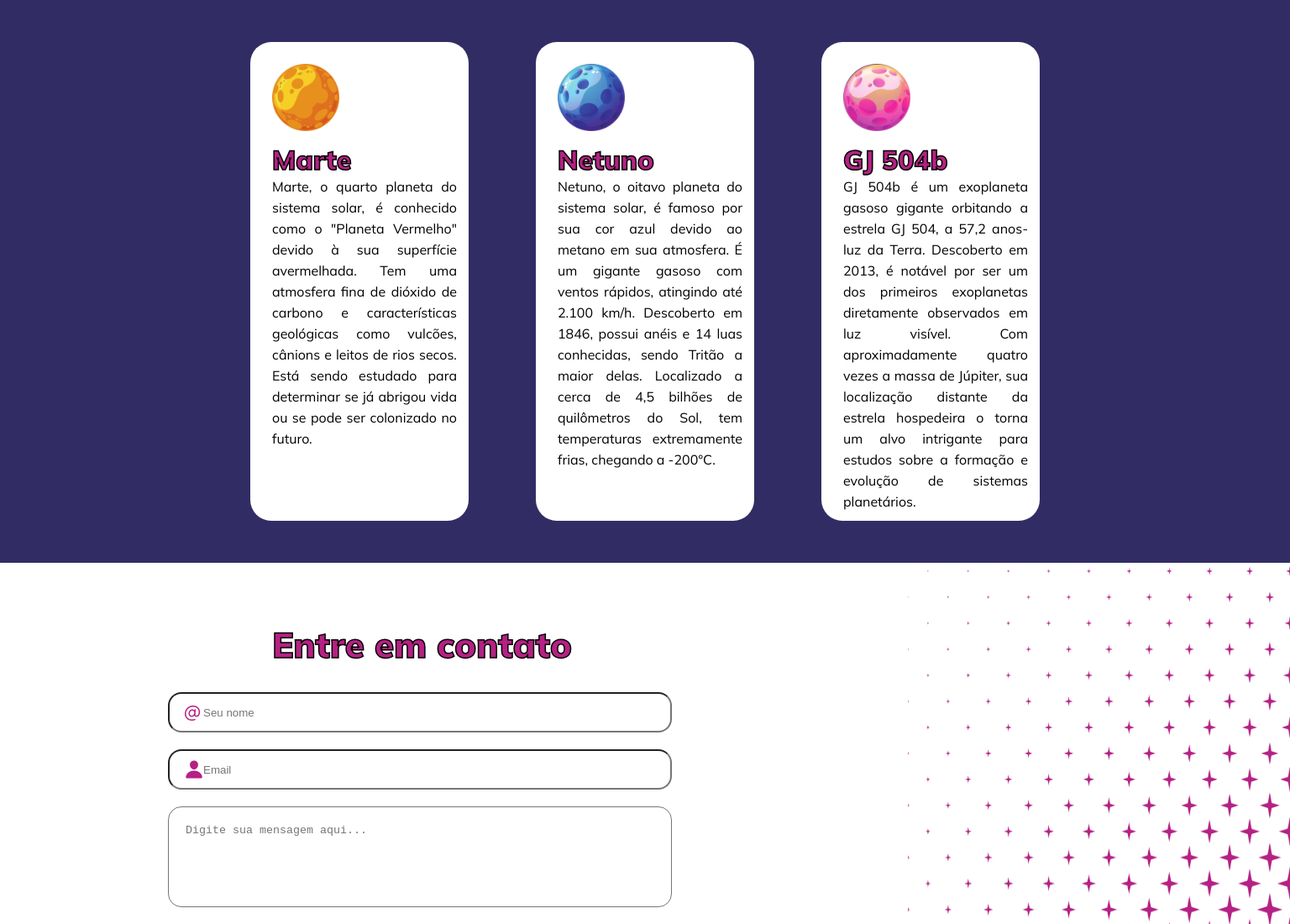
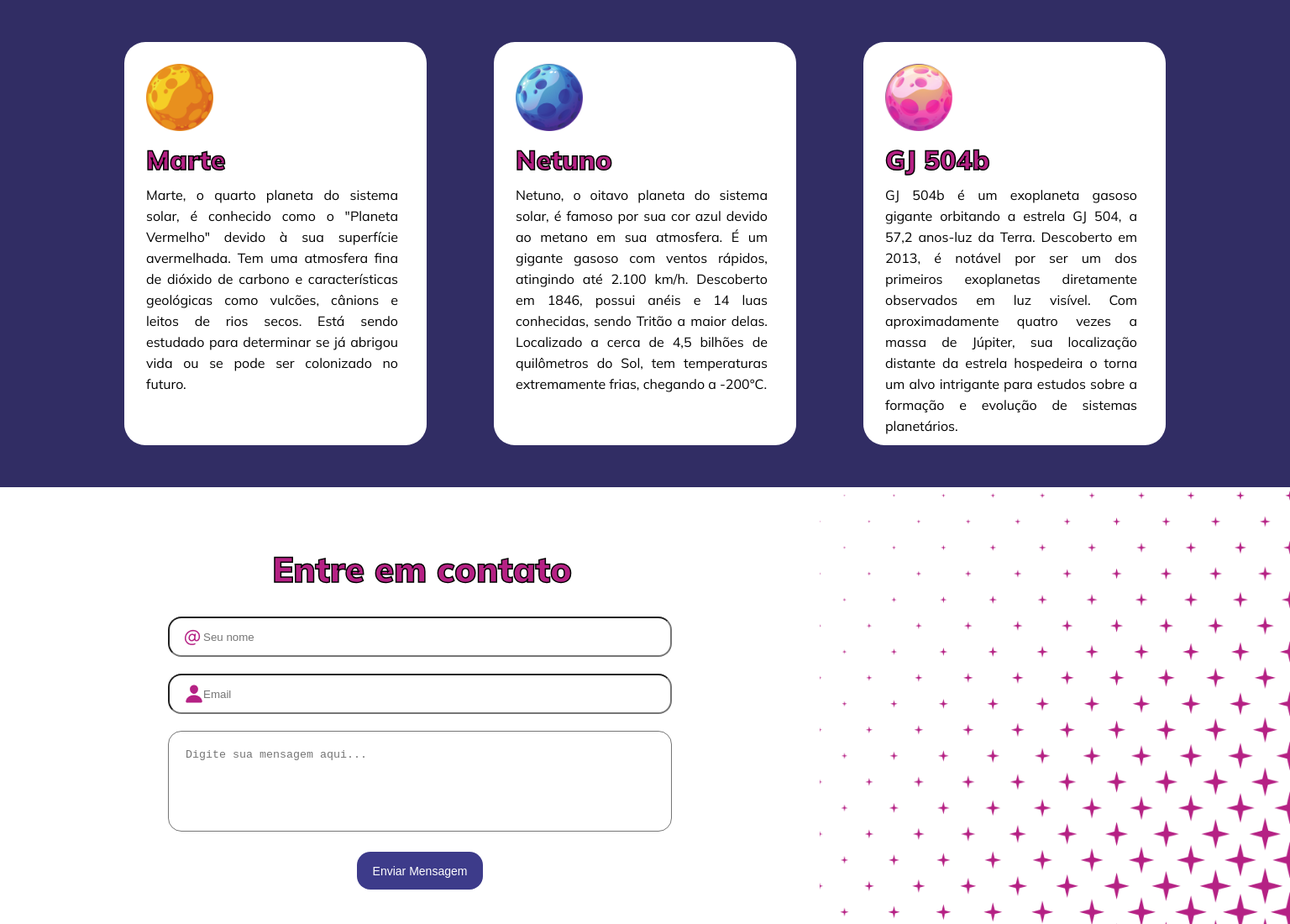
Before and after one commit to rafaelweyrich/Explore-sem-limites-, a plain HTML site: page index2.html in a window 1536 px wide. Shown: the top 1100 px of the page at 84% size. Drawn offline with Linux system fonts and the light colour scheme.

Commit message:
Update style.css

```diff
--- a/style.css
+++ b/style.css
@@ -6,8 +6,6 @@
   -moz-osx-font-smoothing: grayscale;
 }
 
-
-
 :root {
   font-size: 62.5%;
   font-family: "Mulish", sans-serif;
@@ -15,7 +13,6 @@
 
 body {
   font-size: 1.6rem;
-
 }
 
 .spage {
@@ -23,7 +20,7 @@ body {
   background-color: #312D64;
 }
 
-/* MAIN */
+/* SECTION HERO */
 
 #hero {
   display: flex;
@@ -44,10 +41,7 @@ body {
   width: 37rem;
   height: 37rem;
   margin-bottom: 3rem;
-
 }
-
-
 
 h1 {
   color: #B52184;
@@ -60,7 +54,6 @@ h1 {
 p.texto1 {
   margin-top: 1rem;
   font-size: clamp(1rem, 1.3rem + 1vw, 2rem);
-
 }
 
 
@@ -79,7 +72,6 @@ spam {
   width: 5rem;
   height: 8rem;
   margin-top: 2rem;
-
 }
 
 
@@ -90,7 +82,6 @@ spam {
   align-items: center;
   display: flex;
   flex-direction: column;
-
 }
 
 .element{
@@ -100,8 +91,6 @@ spam {
   border-radius: 25px;
   padding: 2.6rem;
   margin: 2rem auto;
-
-
 }
 
 
@@ -112,7 +101,6 @@ spam {
   font-size: 1.6rem;
   margin: 0;
   text-align: justify;
-
 }
 
 .element img {
@@ -124,7 +112,7 @@ spam {
 .element h1{
   width:25rem;
   height: 2rem;
-  margin-bottom: 2rem;
+  margin-bottom: 3rem;
 }
 
 
@@ -152,7 +140,6 @@ form h1{
   align-items: center;
   margin: 0 0 3rem .5rem;
   font-size: 3.2rem;
-
 }
 
 input {
@@ -163,7 +150,6 @@ input {
   display: flex;
   justify-content: center;
   align-items: center;
-
 }
 
 section #contact {
@@ -204,7 +190,6 @@ fieldset{
   border-radius: 16px;
   padding: 2rem;
   margin-bottom: 2rem;
-
 }
 
 .button {
@@ -234,13 +219,11 @@ font-size: clamp(1rem, 1.3rem + 1vw, 1.6rem);
 background-color: #312D64;
 justify-content: center;
 align-items: center;
-
 }
 
 .stars img {
   display: none;
 }
-
 
 @media (min-width: 1366px) {
 
@@ -293,9 +276,18 @@ align-items: center;
     justify-content: center;
   }
 
+
   .element {
     margin: 5rem 4rem;
+    height: 48rem;
+    width: 36rem;
   }
+
+  .element p{
+    height:20rem;
+    width: 30rem;
+  }
+
 
   #contact {
     display: flex;
@@ -307,11 +299,11 @@ align-items: center;
   .stars img {
 
     height: 56rem;
-    width: 45.5rem;
+    width: 56rem;
     position: absolute;
     display: block;
     right: 0;
-    top: 67rem;
+    top: 58rem;
   }
 
   .input-wrapper #name {
```
